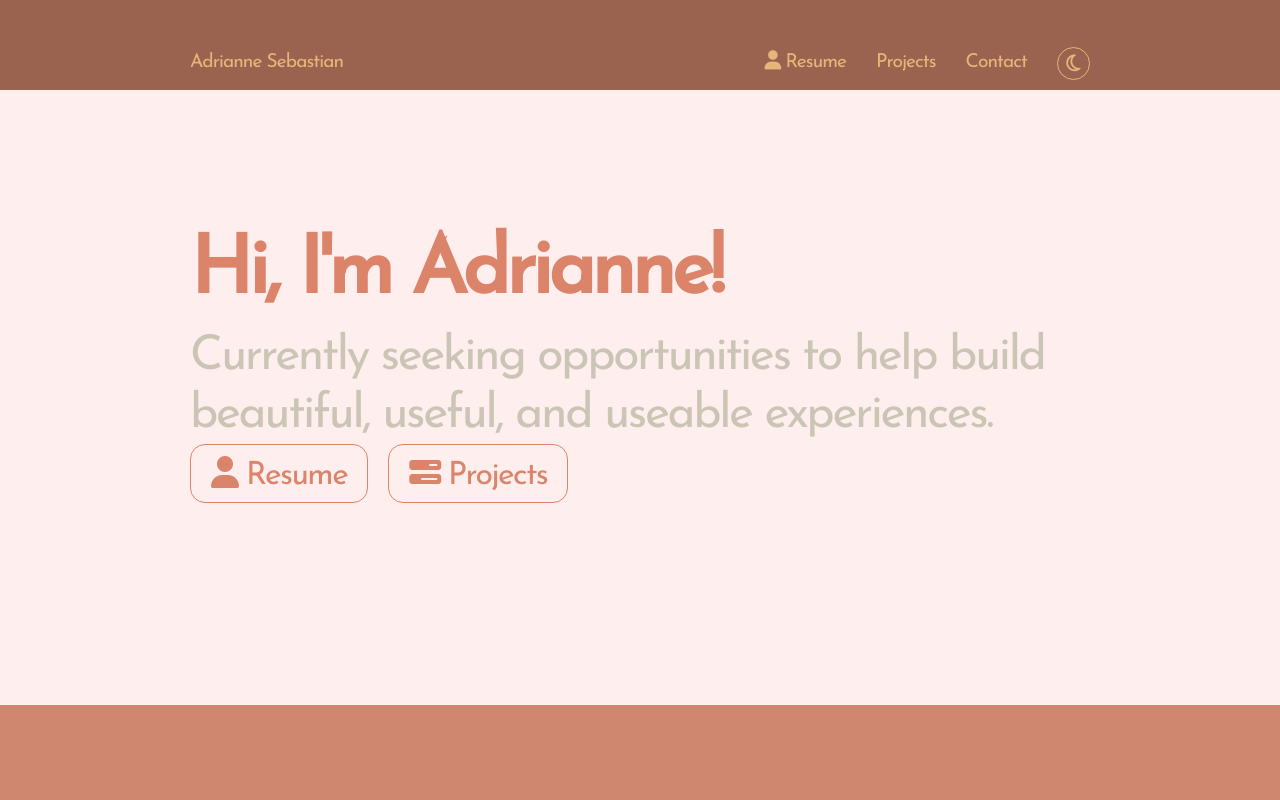
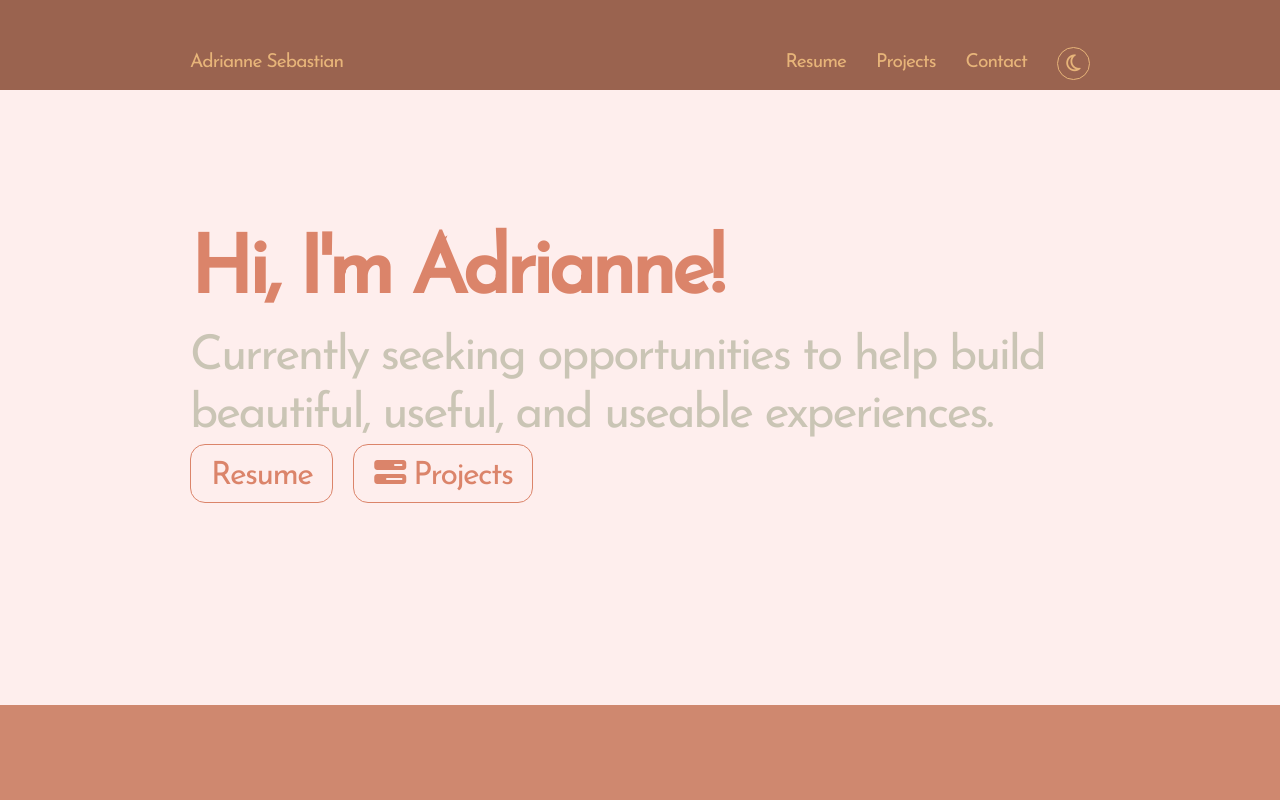
Before and after one commit to arcsbstn/arcsbstn.github.io, a React (Create React App) app: page / in a window 1280 px wide. Shown: the top 800 px of the page. Built offline with nearby package versions, Linux system fonts and the light colour scheme.

Commit message:
remove icon

```diff
--- a/src/components/Resume.js
+++ b/src/components/Resume.js
@@ -12,7 +12,7 @@
 
   return (
     <span className='resume'>
-      <a href={Document} target='_blank' rel='noreferrer' style={resumeStyle}><span><i className='fa fa-user' /></span> Resume</a>
+      <a href={Document} target='_blank' rel='noreferrer' style={resumeStyle}>Resume</a>
     </span>
   )
 }
```
